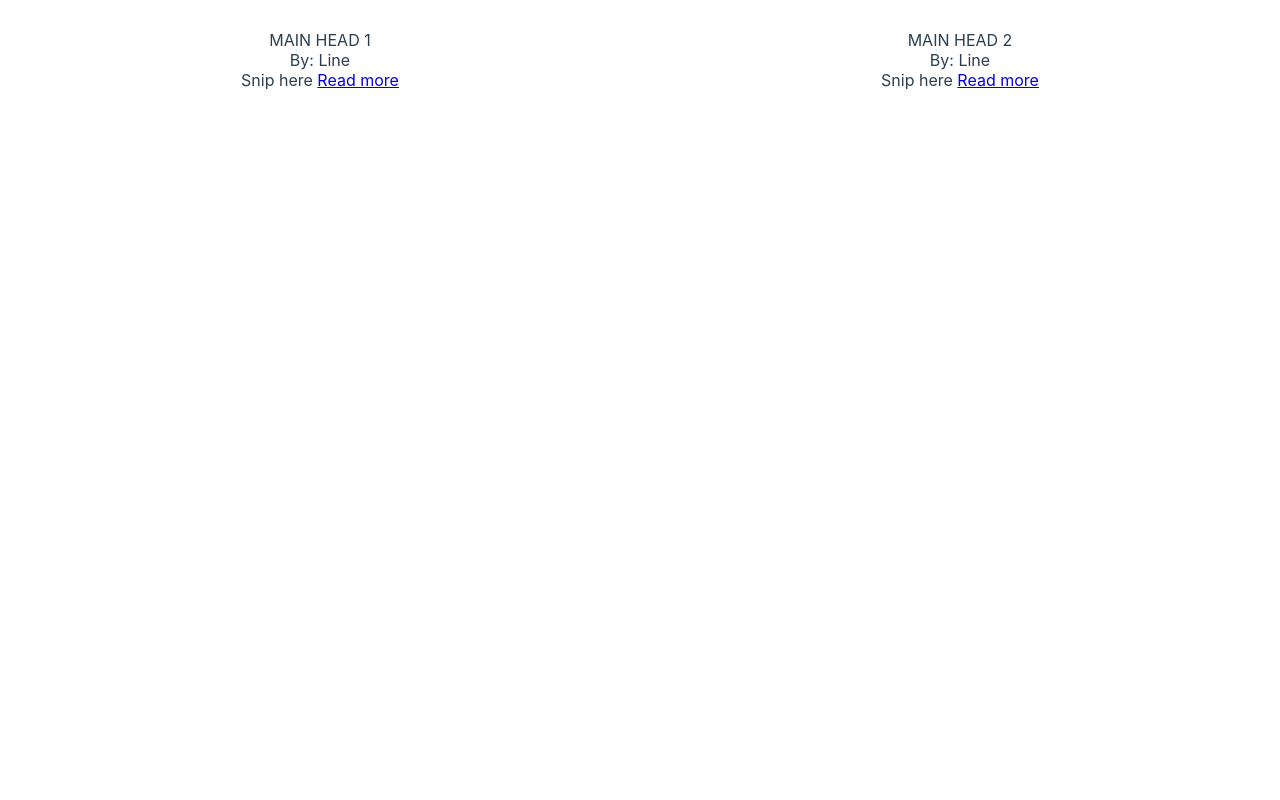
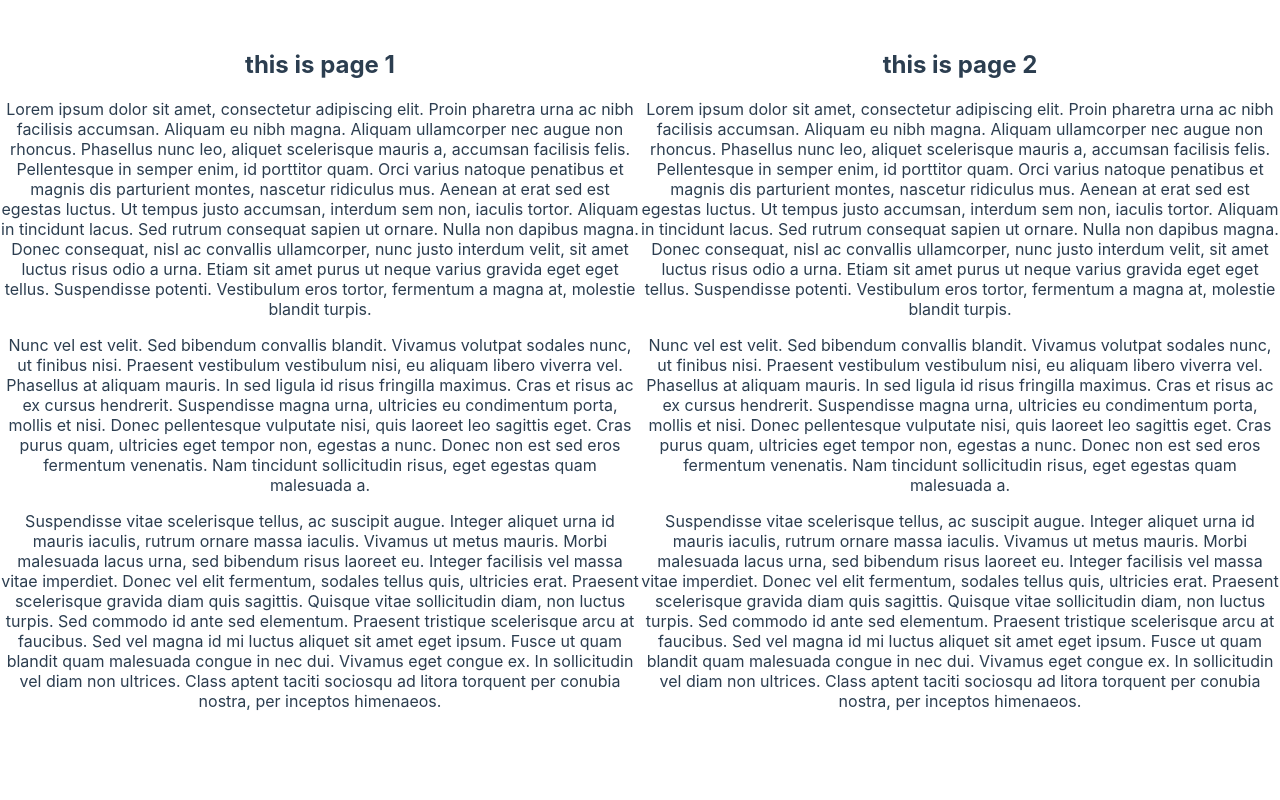
Before and after one commit to ManoelLobo/paper-remix, a Gatsby site in the folder gatsby-theme-paper-remix/: page / in a window 1280 px wide. Built offline with nearby package versions, Linux system fonts and the light colour scheme; Gatsby itself is replaced by a stand-in of ours.

Commit message:
content queried from transformer-remark

```diff
--- /dev/null
+++ b/gatsby-theme-paper-remix/content/01.md
@@ -0,0 +1,7 @@
+## this is page 1
+
+Lorem ipsum dolor sit amet, consectetur adipiscing elit. Proin pharetra urna ac nibh facilisis accumsan. Aliquam eu nibh magna. Aliquam ullamcorper nec augue non rhoncus. Phasellus nunc leo, aliquet scelerisque mauris a, accumsan facilisis felis. Pellentesque in semper enim, id porttitor quam. Orci varius natoque penatibus et magnis dis parturient montes, nascetur ridiculus mus. Aenean at erat sed est egestas luctus. Ut tempus justo accumsan, interdum sem non, iaculis tortor. Aliquam in tincidunt lacus. Sed rutrum consequat sapien ut ornare. Nulla non dapibus magna. Donec consequat, nisl ac convallis ullamcorper, nunc justo interdum velit, sit amet luctus risus odio a urna. Etiam sit amet purus ut neque varius gravida eget eget tellus. Suspendisse potenti. Vestibulum eros tortor, fermentum a magna at, molestie blandit turpis.
+
+Nunc vel est velit. Sed bibendum convallis blandit. Vivamus volutpat sodales nunc, ut finibus nisi. Praesent vestibulum vestibulum nisi, eu aliquam libero viverra vel. Phasellus at aliquam mauris. In sed ligula id risus fringilla maximus. Cras et risus ac ex cursus hendrerit. Suspendisse magna urna, ultricies eu condimentum porta, mollis et nisi. Donec pellentesque vulputate nisi, quis laoreet leo sagittis eget. Cras purus quam, ultricies eget tempor non, egestas a nunc. Donec non est sed eros fermentum venenatis. Nam tincidunt sollicitudin risus, eget egestas quam malesuada a.
+
+Suspendisse vitae scelerisque tellus, ac suscipit augue. Integer aliquet urna id mauris iaculis, rutrum ornare massa iaculis. Vivamus ut metus mauris. Morbi malesuada lacus urna, sed bibendum risus laoreet eu. Integer facilisis vel massa vitae imperdiet. Donec vel elit fermentum, sodales tellus quis, ultricies erat. Praesent scelerisque gravida diam quis sagittis. Quisque vitae sollicitudin diam, non luctus turpis. Sed commodo id ante sed elementum. Praesent tristique scelerisque arcu at faucibus. Sed vel magna id mi luctus aliquet sit amet eget ipsum. Fusce ut quam blandit quam malesuada congue in nec dui. Vivamus eget congue ex. In sollicitudin vel diam non ultrices. Class aptent taciti sociosqu ad litora torquent per conubia nostra, per inceptos himenaeos.
--- /dev/null
+++ b/gatsby-theme-paper-remix/content/02.md
@@ -0,0 +1,7 @@
+## this is page 2
+
+Lorem ipsum dolor sit amet, consectetur adipiscing elit. Proin pharetra urna ac nibh facilisis accumsan. Aliquam eu nibh magna. Aliquam ullamcorper nec augue non rhoncus. Phasellus nunc leo, aliquet scelerisque mauris a, accumsan facilisis felis. Pellentesque in semper enim, id porttitor quam. Orci varius natoque penatibus et magnis dis parturient montes, nascetur ridiculus mus. Aenean at erat sed est egestas luctus. Ut tempus justo accumsan, interdum sem non, iaculis tortor. Aliquam in tincidunt lacus. Sed rutrum consequat sapien ut ornare. Nulla non dapibus magna. Donec consequat, nisl ac convallis ullamcorper, nunc justo interdum velit, sit amet luctus risus odio a urna. Etiam sit amet purus ut neque varius gravida eget eget tellus. Suspendisse potenti. Vestibulum eros tortor, fermentum a magna at, molestie blandit turpis.
+
+Nunc vel est velit. Sed bibendum convallis blandit. Vivamus volutpat sodales nunc, ut finibus nisi. Praesent vestibulum vestibulum nisi, eu aliquam libero viverra vel. Phasellus at aliquam mauris. In sed ligula id risus fringilla maximus. Cras et risus ac ex cursus hendrerit. Suspendisse magna urna, ultricies eu condimentum porta, mollis et nisi. Donec pellentesque vulputate nisi, quis laoreet leo sagittis eget. Cras purus quam, ultricies eget tempor non, egestas a nunc. Donec non est sed eros fermentum venenatis. Nam tincidunt sollicitudin risus, eget egestas quam malesuada a.
+
+Suspendisse vitae scelerisque tellus, ac suscipit augue. Integer aliquet urna id mauris iaculis, rutrum ornare massa iaculis. Vivamus ut metus mauris. Morbi malesuada lacus urna, sed bibendum risus laoreet eu. Integer facilisis vel massa vitae imperdiet. Donec vel elit fermentum, sodales tellus quis, ultricies erat. Praesent scelerisque gravida diam quis sagittis. Quisque vitae sollicitudin diam, non luctus turpis. Sed commodo id ante sed elementum. Praesent tristique scelerisque arcu at faucibus. Sed vel magna id mi luctus aliquet sit amet eget ipsum. Fusce ut quam blandit quam malesuada congue in nec dui. Vivamus eget congue ex. In sollicitudin vel diam non ultrices. Class aptent taciti sociosqu ad litora torquent per conubia nostra, per inceptos himenaeos.
--- /dev/null
+++ b/gatsby-theme-paper-remix/content/03.md
@@ -0,0 +1,3 @@
+## this is page 3
+
+Ok!
--- /dev/null
+++ b/gatsby-theme-paper-remix/content/04.md
@@ -0,0 +1,3 @@
+## this is page 4
+
+Ok!
--- /dev/null
+++ b/gatsby-theme-paper-remix/content/05.md
@@ -0,0 +1,3 @@
+## this is page 5
+
+Ok!
--- /dev/null
+++ b/gatsby-theme-paper-remix/content/06.md
@@ -0,0 +1,3 @@
+## this is page 6
+
+Ok!
--- /dev/null
+++ b/gatsby-theme-paper-remix/content/07.md
@@ -0,0 +1,3 @@
+## this is page 7
+
+Ok!
--- a/gatsby-theme-paper-remix/gatsby-config.js
+++ b/gatsby-theme-paper-remix/gatsby-config.js
@@ -1,10 +1,12 @@
 module.exports = {
   plugins: [
     {
+      resolve: `gatsby-transformer-remark`,
+    },
+    {
       resolve: `gatsby-source-filesystem`,
       options: {
-        name: `pages`,
-        path: `${__dirname}/src/pages/`,
+        path: `content`,
       },
     },
   ],
--- /dev/null
+++ b/gatsby-theme-paper-remix/gatsby-node.js
@@ -0,0 +1,20 @@
+const fs = require('fs');
+
+// Make sure there is a "content" dir
+exports.onPreBootstrap = ({ reporter }) => {
+  const contentPath = 'content';
+
+  if (!fs.existsSync(contentPath)) {
+    reporter.info(`creating the ${contentPath} directory`);
+    fs.mkdirSync(contentPath);
+  }
+};
+
+// Create the base page
+exports.createPages = async ({ actions, graphql, reporter }) => {
+  const basePath = '/';
+  actions.createPage({
+    path: basePath,
+    component: require.resolve('./src/templates/booklet.js'),
+  });
+};
--- a/gatsby-theme-paper-remix/package.json
+++ b/gatsby-theme-paper-remix/package.json
@@ -10,14 +10,16 @@
   },
   "peerDependencies": {
     "gatsby": "^2.13.44",
-    "gatsby-source-filesystem": "^2.1.7",
     "react": "^16.8.6",
     "react-dom": "^16.8.6"
   },
   "devDependencies": {
     "gatsby": "^2.13.44",
-    "gatsby-source-filesystem": "^2.1.7",
     "react": "^16.8.6",
     "react-dom": "^16.8.6"
+  },
+  "dependencies": {
+    "gatsby-source-filesystem": "^2.1.7",
+    "gatsby-transformer-remark": "^2.6.10"
   }
 }
--- /dev/null
+++ b/gatsby-theme-paper-remix/src/components/booklet.js
@@ -0,0 +1,39 @@
+import React from 'react';
+
+import Page from './page';
+import Sheet from './sheet';
+
+import '../style.css';
+
+const Booklet = ({ pages }) => {
+  const centerPages =
+    pages.length % 2 === 0
+      ? pages.slice(1, pages.length - 1)
+      : pages.slice(1, pages.length);
+  const lastPage = pages[pages.length - 1].html;
+  console.log(lastPage);
+
+  return (
+    <div id="booklet-container">
+      <div className="booklet">
+        <div className="first">
+          <Page className="top" content={pages[0].html} />
+        </div>
+        <div className="sheets">
+          {centerPages.map((_page, idx) =>
+            idx % 2 === 0 ? (
+              <Sheet pages={centerPages} key={idx} index={idx} />
+            ) : null,
+          )}
+        </div>
+        {pages.length % 2 === 0 ? (
+          <div className="last">
+            <Page content={lastPage.html} />
+          </div>
+        ) : null}
+      </div>
+    </div>
+  );
+};
+
+export default Booklet;
--- a/gatsby-theme-paper-remix/src/components/page.js
+++ b/gatsby-theme-paper-remix/src/components/page.js
@@ -1,18 +1,7 @@
 import React from 'react';
 
-const Page = ({ article }) => (
-  <div className="page">
-    <div className="headline">
-      <span>{article.headline.main}</span>
-    </div>
-    <div className="byline">{article.byline.original}</div>
-    <div className="snippet">
-      <span className="text">{article.snippet}</span>{' '}
-      <span>
-        <a href={article.web_url}>Read more</a>
-      </span>
-    </div>
-  </div>
+const Page = ({ content }) => (
+  <div className="page" dangerouslySetInnerHTML={{ __html: content }} />
 );
 
 export default Page;
--- a/gatsby-theme-paper-remix/src/components/sheet.js
+++ b/gatsby-theme-paper-remix/src/components/sheet.js
@@ -1,11 +1,11 @@
 import React, { useState, useEffect } from 'react';
 import Page from './page';
 
-const Sheet = ({ index, articles }) => {
+const Sheet = ({ index, pages }) => {
   const [flip, setFlip] = useState(false);
   const [flippedIndex, setFlippedIndex] = useState(999 - index);
-  const front = articles[index];
-  const back = articles[index + 1];
+  const front = pages[index].html;
+  const back = pages[index + 1].html;
 
   useEffect(() => {
     if (flip) {
@@ -30,7 +30,7 @@ const Sheet = ({ index, articles }) => {
               setFlip(!flip);
             }}
           >
-            <Page className="bottom" article={front} />
+            <Page className="bottom" content={front} />
           </div>
           <div
             className="back"
@@ -38,7 +38,7 @@ const Sheet = ({ index, articles }) => {
               setFlip(!flip);
             }}
           >
-            <Page className="top" article={back} />
+            <Page className="top" content={back} />
           </div>
         </div>
       </div>
--- a/gatsby-theme-paper-remix/src/pages/index.js
+++ /dev/null
@@ -1,57 +0,0 @@
-import React from 'react';
-
-import Page from '../components/page';
-import Sheet from '../components/sheet';
-
-import '../style.css';
-
-const article = (num = 1) => ({
-  headline: { main: `MAIN HEAD ${num}` },
-  byline: { original: 'By: Line' },
-  snippet: 'Snip here',
-  web_url: 'http://www.com',
-});
-
-const articles = () => {
-  const list = [];
-  for (let i = 1; i <= 9; i++) {
-    list.push(article(i));
-  }
-
-  return list;
-};
-
-const Booklet = () => {
-  const articleList = articles();
-  const pageArticles =
-    articleList.length % 2 === 0
-      ? articleList.slice(1, articleList.length - 1)
-      : articleList.slice(1, articleList.length);
-  const lastArticle = articleList[articleList.length - 1];
-
-  console.log(articleList, pageArticles);
-
-  return (
-    <div id="booklet-container">
-      <div className="booklet">
-        <div className="first">
-          <Page className="top" article={articleList[0]} />
-        </div>
-        <div className="sheets">
-          {pageArticles.map((_article, idx) =>
-            idx % 2 === 0 ? (
-              <Sheet articles={pageArticles} key={idx} index={idx} />
-            ) : null,
-          )}
-        </div>
-        {articleList.length % 2 === 0 ? (
-          <div className="last">
-            <Page article={lastArticle} />
-          </div>
-        ) : null}
-      </div>
-    </div>
-  );
-};
-
-export default Booklet;
--- /dev/null
+++ b/gatsby-theme-paper-remix/src/templates/booklet.js
@@ -0,0 +1,21 @@
+import React from 'react';
+import { graphql, useStaticQuery } from 'gatsby';
+import Booklet from '../components/booklet';
+
+const BookletTemplate = () => {
+  const data = useStaticQuery(graphql`
+    query {
+      allMarkdownRemark(sort: { fields: fileAbsolutePath }) {
+        nodes {
+          html
+        }
+      }
+    }
+  `);
+
+  const pages = data.allMarkdownRemark.nodes;
+
+  return <Booklet pages={pages} />;
+};
+
+export default BookletTemplate;
```
Also changed, not shown: 1 other file.
